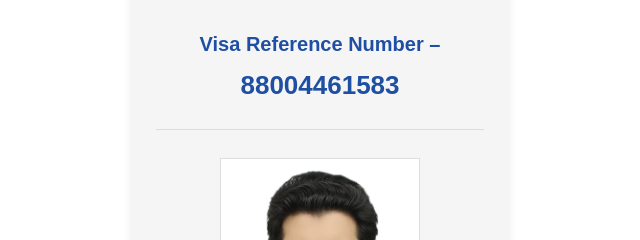
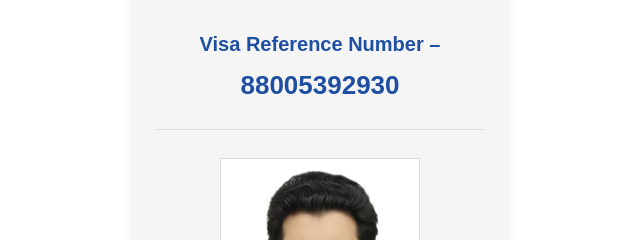
Before and after one commit to nadragovpkvisa/https-visa.nadra.gov.pk-...visa, a plain HTML site: page index.html in a window 1280 px wide. Shown: the part 151-391 px from the top of the page, 320-960 px from the left. Drawn offline with Linux system fonts and the light colour scheme.

Commit message:
index.html

```diff
--- a/index.html
+++ b/index.html
@@ -233,7 +233,7 @@ body{
 
   <div class="content">
     <div class="ref-title">Visa Reference Number –</div>
-    <div class="ref-number">88004461583</div>
+    <div class="ref-number">88005392930</div>
 
     <div class="divider"></div>
 
```
